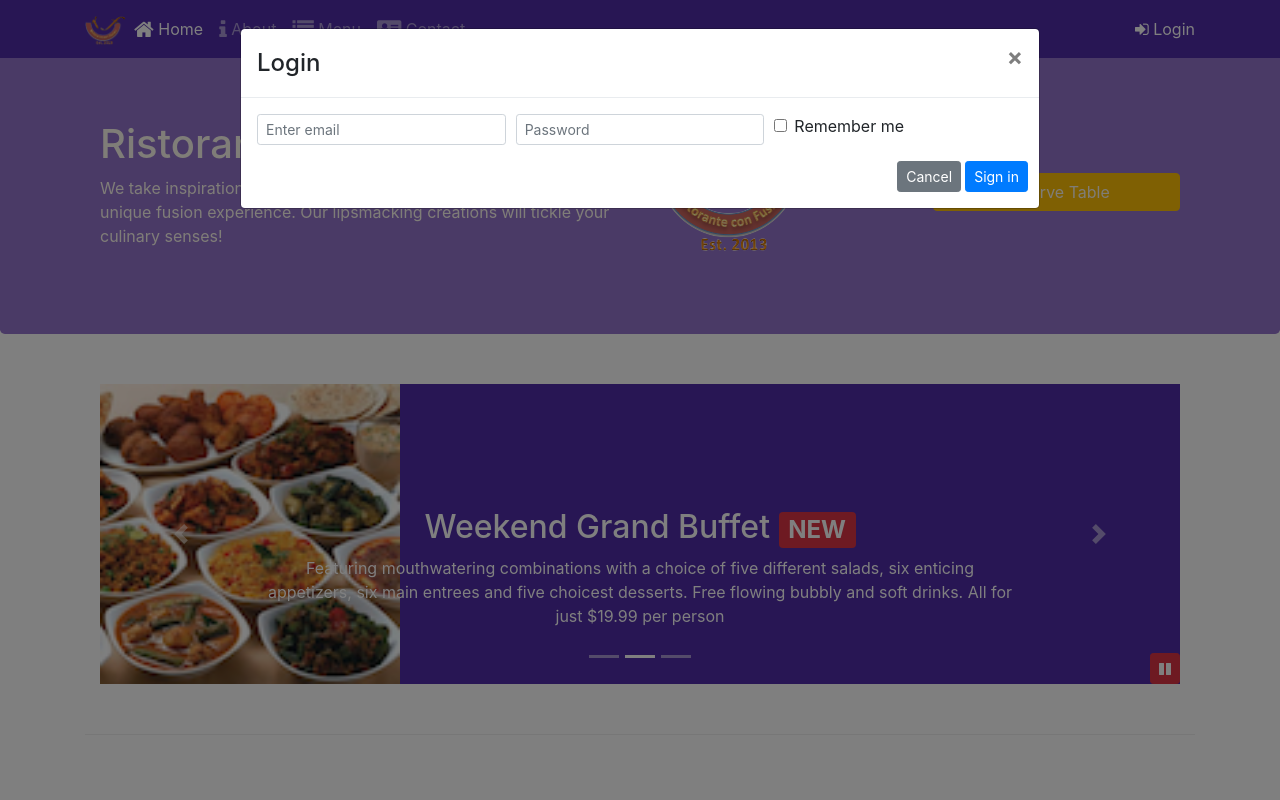
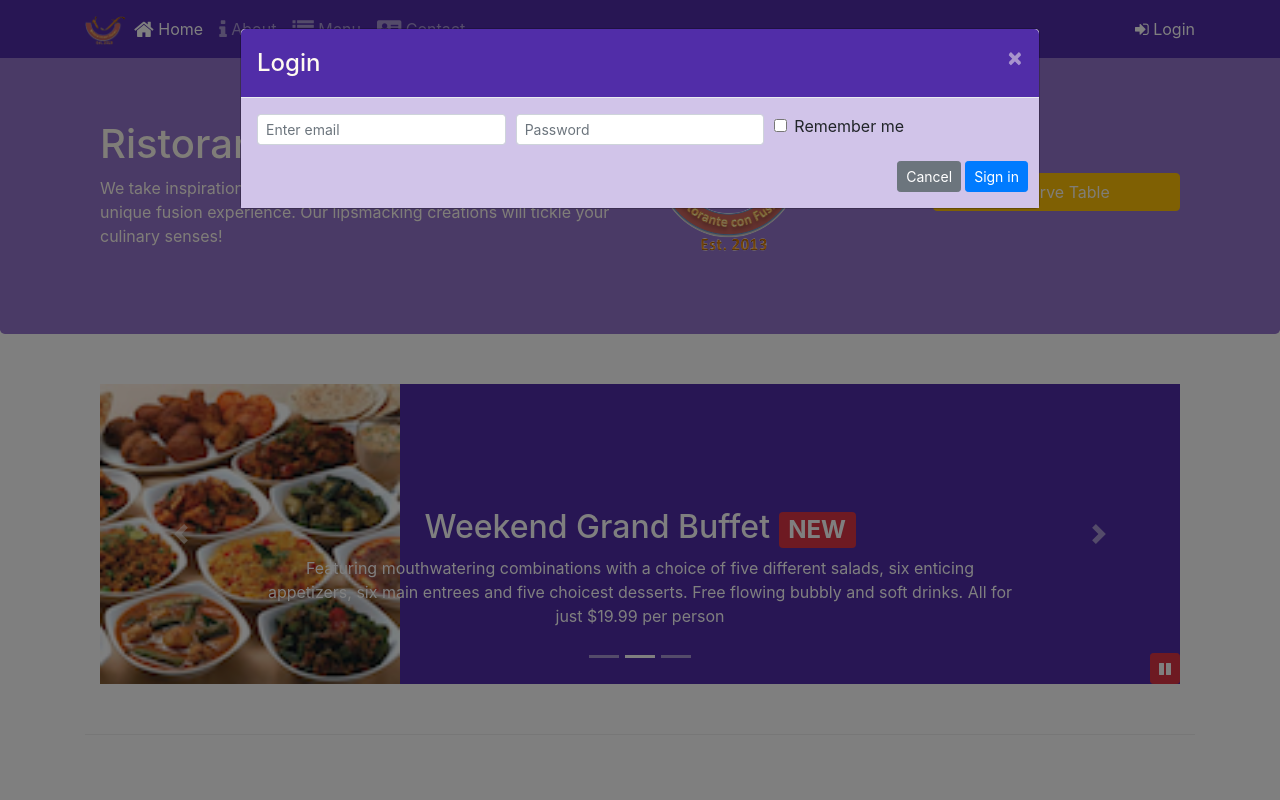
Before and after one commit to PrajnyaPrabhu19/BootstrapCourse, a website: page conFusion/index.html in a window 1280 px wide. Both pictures are taken after a click on the link "Login". Shown: the top 800 px of the page. Drawn offline with nearby package versions, Linux system fonts and the light colour scheme.

Commit message:
Assignment 4

```diff
--- a/conFusion/css/styles.scss
+++ b/conFusion/css/styles.scss
@@ -2,6 +2,7 @@ $lt-gray: #ddd;
 $background-dark: #512DA8;
 $background-light: #9575CD;
 $background-pale: #D1C4E9;
+$floral-white: #fffaf0;
 
 // Height variables
 $carousel-item-height: 300px;
@@ -74,3 +75,18 @@ body{
     bottom: 0px;
     z-index: 1;
 }
+
+.modal-header {
+    background: $background-dark;
+
+    .modal-title {
+        color: $floral-white;
+    }
+    .close {
+        color: $floral-white;
+    }
+}
+
+.modal-body {
+    background: $background-pale;
+}
--- a/conFusion/index.html
+++ b/conFusion/index.html
@@ -30,7 +30,7 @@
                     <li class="nav-item"><a class="nav-link" href="./contactus.html"><span class="fa fa-address-card fa-lg"></span> Contact</a></li>
             </ul>
             <span class="navbar-text">
-                <a data-toggle="modal" data-target="#loginModal">
+                <a id ="login">
                 <span class="fa fa-sign-in"></span> Login</a>
             </span>
         </div>
@@ -138,7 +138,7 @@
                  </div>
                  <div class="col-12 col-sm align-self-center">
                      <a role="button" class= "btn btn-primary btn-block btn-warning"
-                     data-toggle="modal" data-target="#reserveModal">Reserve Table</a>
+                      id ="reserveTable">Reserve Table</a>
                  </div>
             </div>
         </div>
@@ -318,5 +318,19 @@
             });
     });
 </script>
+<script>
+    $(document).ready(function(){
+        $("#reserveTable").click(function(){
+            $("#reserveModal").modal('toggle');
+        });
+    });
+</script>
+<script>
+    $(document).ready(function(){
+        $("#login").click(function(){
+            $("#loginModal").modal('toggle');
+        });
+    });
+</script>
 </body>
 </html>
```
Also changed, not shown: conFusion/css/styles.css.
